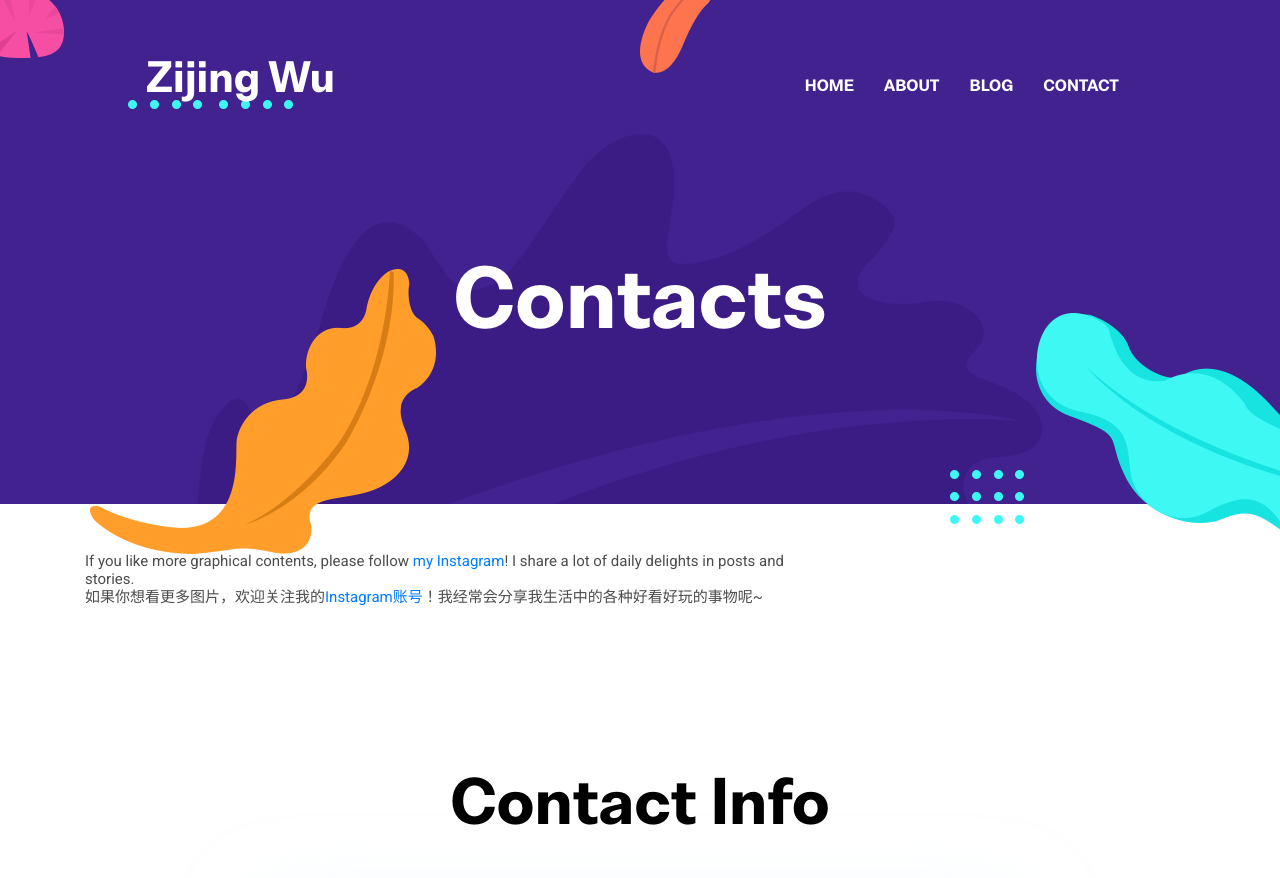
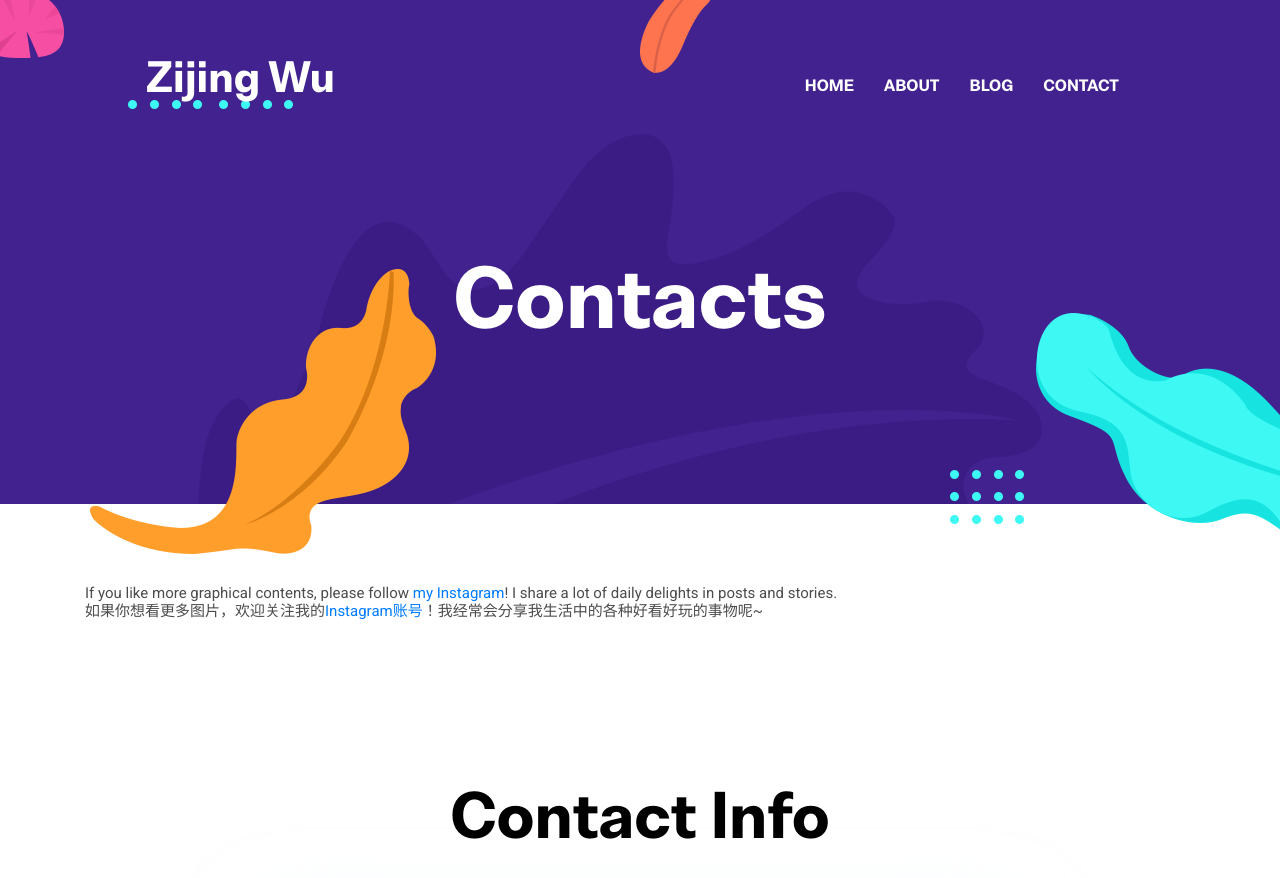
Before and after one commit to zijing-wu/zijing-wu.github.io, a Jekyll site: the page built from _pages/contact.html, in a window 1280 px wide and 900 px high. Shown: the top 878 px of the window. Built offline with Jekyll 4.4.1, drawn with Linux system fonts in a browser that asks for light colours.

Commit message:
Update contact.html
- Improve formatting

```diff
--- a/_pages/contact.html
+++ b/_pages/contact.html
@@ -3,13 +3,15 @@
 title: Contacts
 ---
 
-<section class="section pt-5">
+<section class="section">
   <div class="container">
     <div class="row">
-      <div class="col-md-8">
-        If you like more graphical contents, please follow <a href="https://www.instagram.com/zjwiiiii/">my Instagram</a>! I share a lot of daily delights in posts and stories. <br>
+      <div class="col-lg-12">
+        <div class="content">
+        	If you like more graphical contents, please follow <a href="https://www.instagram.com/zjwiiiii/">my Instagram</a>! I share a lot of daily delights in posts and stories. <br>
 
-		如果你想看更多图片，欢迎关注我的<a href="https://www.instagram.com/zjwiiiii/">Instagram账号</a>！我经常会分享我生活中的各种好看好玩的事物呢~
+			如果你想看更多图片，欢迎关注我的<a href="https://www.instagram.com/zjwiiiii/">Instagram账号</a>！我经常会分享我生活中的各种好看好玩的事物呢~
+        </div>
       </div>
     </div>
   </div>
```
